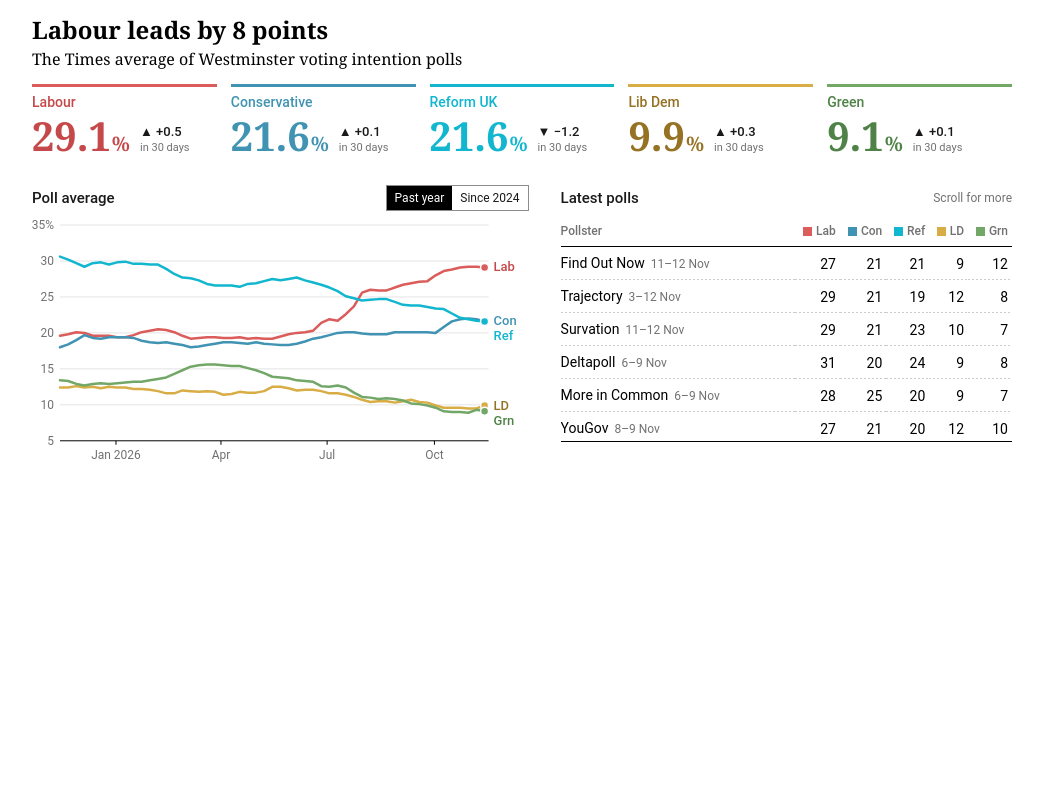
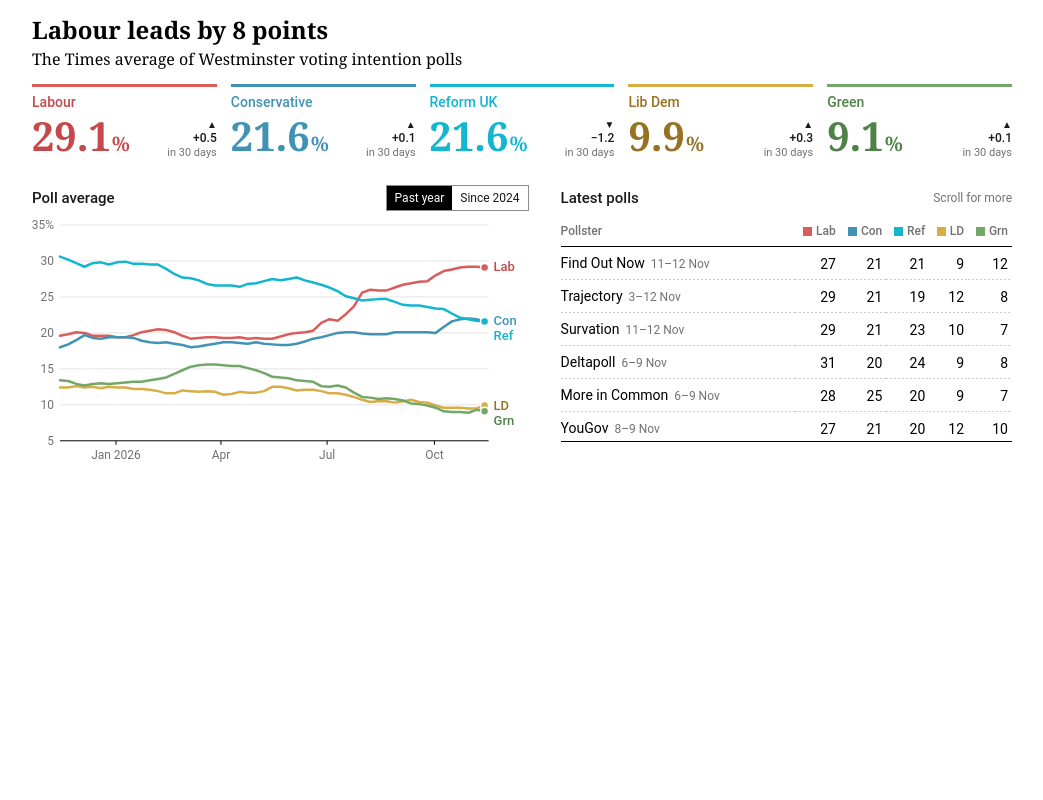
Before and after one commit to times/times-poll-tracker, a plain HTML site: page widget/index.html in a window 1280 px wide. Shown: the whole page, without its empty margins (118-1161 px from the left). Drawn offline with Linux system fonts and the light colour scheme; a web font is replaced by a local one.

Commit message:
Widget: change shown as arrow over figure, right-aligned; all cards switch together when space is short
Co-Authored-By: Claude Opus 5.5 <noreply@anthropic.com>

```diff
--- a/widget/index.html
+++ b/widget/index.html
@@ -51,10 +51,16 @@
     font-variant-numeric: lining-nums tabular-nums; white-space: nowrap; }
   #tt-poll-tracker .tt-big small { font-size: 20px; font-weight: 700; margin-left: 1px; }
   /* the 30-day change sits stacked to the right of the big number, and drops below it when the card is too narrow */
-  #tt-poll-tracker .tt-row { display: flex; flex-wrap: wrap; align-items: center; column-gap: 10px; }
-  #tt-poll-tracker .tt-chg { font-size: 11px; line-height: 15px; color: var(--tt-muted); font-variant-numeric: tabular-nums; white-space: nowrap; }
-  #tt-poll-tracker .tt-chg b { display: block; font-size: 13px; line-height: 17px; font-weight: 500; color: var(--tt-label); }
+  #tt-poll-tracker .tt-row { display: flex; align-items: center; justify-content: space-between; column-gap: 6px; }
+  #tt-poll-tracker .tt-chg { flex: none; text-align: right; font-size: 11px; line-height: 14px; color: var(--tt-muted);
+    font-variant-numeric: tabular-nums; white-space: nowrap; }
+  #tt-poll-tracker .tt-chg i { display: block; font-style: normal; font-size: 10px; line-height: 13px; color: var(--tt-label); }
+  #tt-poll-tracker .tt-chg b { display: block; font-size: 12px; line-height: 15px; font-weight: 500; color: var(--tt-label); }
   #tt-poll-tracker .tt-chg .tt-l { display: block; }
+  /* if any card is too narrow for the change beside its number, every card puts it underneath */
+  #tt-poll-tracker.tt-chg-below .tt-row { display: block; }
+  #tt-poll-tracker.tt-chg-below .tt-chg { text-align: left; }
+  #tt-poll-tracker.tt-chg-below .tt-chg i, #tt-poll-tracker.tt-chg-below .tt-chg b { display: inline; margin-right: 3px; }
   #tt-poll-tracker .tt-moving { display: flex; gap: 10px; align-items: baseline; background: var(--tt-chip); padding: 8px 10px; margin: 0 0 16px;
     font-family: var(--tt-serif); font-size: 15px; line-height: 20px; }
   #tt-poll-tracker .tt-moving b { font-family: var(--tt-sans); font-size: 11px; font-weight: 700; letter-spacing: .06em; text-transform: uppercase; white-space: nowrap; }
@@ -92,7 +98,6 @@
   #tt-poll-tracker.tt-narrow .tt-big { font-size: 25px; line-height: 30px; }
   #tt-poll-tracker.tt-narrow .tt-big small { font-size: 13px; }
   #tt-poll-tracker.tt-narrow .tt-chg .tt-l { display: none; }
-  #tt-poll-tracker.tt-narrow .tt-chg b { font-size: 11px; line-height: 15px; }
   #tt-poll-tracker.tt-narrow th, #tt-poll-tracker.tt-narrow td { padding: 6px 2px; font-size: 13px; }
   #tt-poll-tracker.tt-narrow .tt-date { font-size: 11px; margin-left: 4px; }
 </style>
@@ -143,7 +148,15 @@
     var x = pd(a), y = pd(b);
     return x.getUTCMonth() === y.getUTCMonth() ? x.getUTCDate() + NDASH + fdate(b) : fdate(a) + ' ' + NDASH + ' ' + fdate(b);
   }
-  function chg(v) { return v > 0.05 ? UP + ' +' + v.toFixed(1) : v < -0.05 ? DOWN + ' ' + v.toFixed(1).replace('-', '\u2212') : 'No change'; }
+  function chg(v) {
+    var a = v > 0.05 ? UP : v < -0.05 ? DOWN : '', n = v > 0.05 ? '+' + v.toFixed(1) : v < -0.05 ? v.toFixed(1).replace('-', '\u2212') : '0.0';
+    return (a ? '<i>' + a + '</i>' : '') + '<b>' + n + '</b>';
+  }
+  function fitChg() {
+    root.classList.remove('tt-chg-below');
+    var over = [].some.call(root.querySelectorAll('.tt-row'), function (r) { return r.scrollWidth > r.clientWidth + 1; });
+    root.classList.toggle('tt-chg-below', over);
+  }
   function sorted() { return D.parties.slice().sort(function (a, b) { return b.share - a.share; }); }
 
   function head() {
@@ -160,7 +173,7 @@
       c.className = 'tt-card'; c.style.setProperty('--c', p.colour); c.style.setProperty('--t', p.text_colour);
       c.innerHTML = '<div class="tt-name"><span class="tt-l">' + p.name + '</span><span class="tt-s">' + SHORT[p.code] + '</span></div>' +
         '<div class="tt-row"><div class="tt-big">' + p.share.toFixed(1) + '<small>%</small></div>' +
-        '<div class="tt-chg"><b>' + chg(p.change_30d) + '</b><span class="tt-l">in 30 days</span></div></div>';
+        '<div class="tt-chg">' + chg(p.change_30d) + '<span class="tt-l">in 30 days</span></div></div>';
       c.setAttribute('aria-label', p.name + ', ' + p.share.toFixed(1) + ' per cent; change over 30 days ' + p.change_30d.toFixed(1) + ' points');
       box.appendChild(c);
     });
@@ -249,7 +262,7 @@
     var w = root.clientWidth;
     root.classList.toggle('tt-wide', w >= WIDE); root.classList.toggle('tt-narrow', w < NARROW);
   }
-  function render() { size(); head(); cards(); moving(); chart(); table(); }
+  function render() { size(); head(); cards(); fitChg(); moving(); chart(); table(); }
 
   root.querySelectorAll('.tt-toggle button').forEach(function (b) {
     b.addEventListener('click', function () {
@@ -261,11 +274,14 @@
   var rt;
   window.addEventListener('resize', function () {
     clearTimeout(rt);
-    rt = setTimeout(function () { if (D && root.clientWidth !== lastW) { lastW = root.clientWidth; size(); chart(); table(); } }, 120);
+    rt = setTimeout(function () { if (D && root.clientWidth !== lastW) { lastW = root.clientWidth; size(); fitChg(); chart(); table(); } }, 120);
   });
   fetch(SRC, { cache: 'no-cache' })
     .then(function (r) { if (!r.ok) throw new Error(r.status); return r.json(); })
-    .then(function (j) { D = j; lastW = root.clientWidth; render(); })
+    .then(function (j) {
+      D = j; lastW = root.clientWidth; render();
+      if (document.fonts && document.fonts.ready) document.fonts.ready.then(function () { fitChg(); table(); });
+    })
     .catch(function () { $('sub').textContent = 'The poll tracker couldn' + APOS + 't load just now.'; });
 })();
 </script>
```
Also changed, not shown: widget/poll_tracker_block.html (+25 -9 lines).
